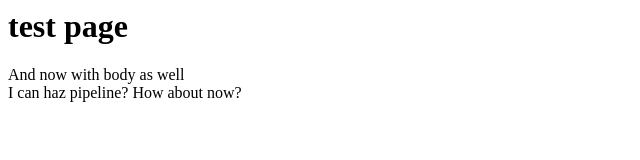
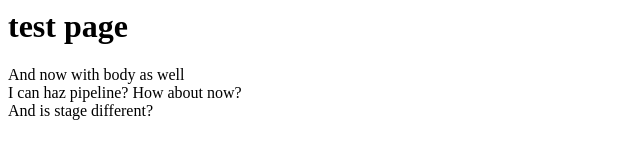
Before and after one commit to Stuart-Moore/azwpoc, a plain HTML site: page index.html in a window 1280 px wide. Shown: the whole page, without its empty margins (0-640 px from the left). Drawn offline with Linux system fonts and the light colour scheme.

Commit message:
stage build

```diff
--- a/index.html
+++ b/index.html
@@ -2,5 +2,6 @@
 <h1>test page</h1>
 And now with body as well
 <br/>
-I can haz pipeline? How about now?
+I can haz pipeline? How about now?<br/>
+And is stage different?
 </html>
```
